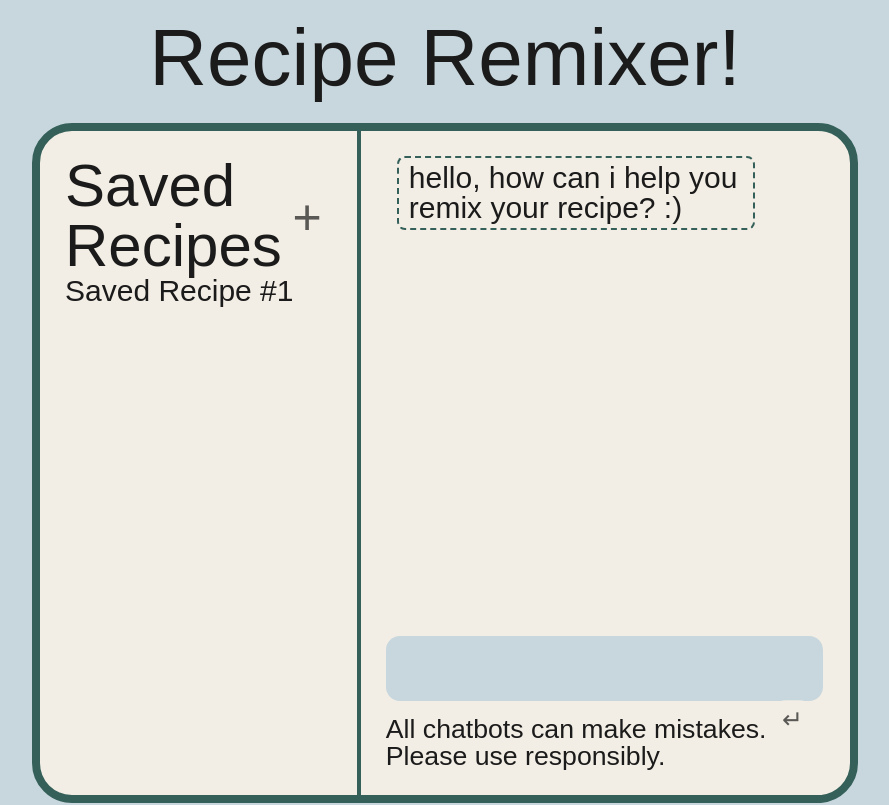
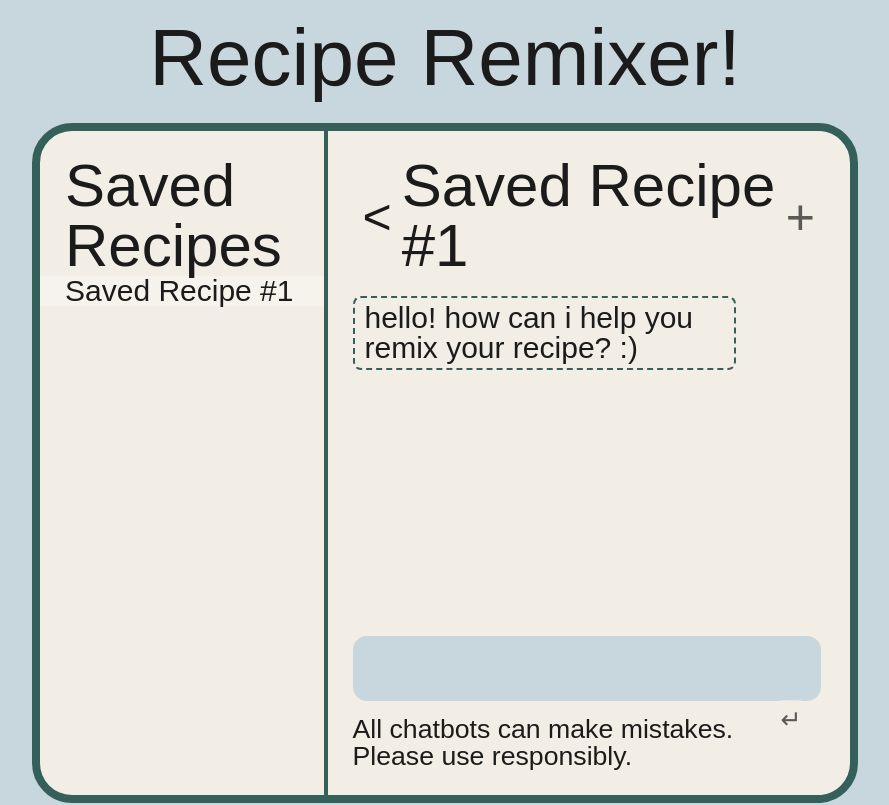
Before and after one commit to CJgett/gettinger-recipes, a Next.js app: page /remixer in a window 1280 px wide. Shown: the part 700-1505 px from the top of the page, without its empty margins (195-1084 px from the left). Built offline with nearby package versions, Linux system fonts and the light colour scheme; a web font is replaced by a local one.

Commit message:
add to remixer: toggle, delete unused chat

```diff
--- a/app/components/Remixer.jsx
+++ b/app/components/Remixer.jsx
@@ -11,60 +11,90 @@ export default function Remixer() {
     setTextareaValue(event.target.value);
   }
 
-  /* setup individual chat array */
-
-  let initMessageArray = new Array();
-  initMessageArray.push({"botOrUser":"bot", "messageText":"hello, how can i help you remix your recipe? :)"});
-  const [messageArray, setMessageArray] = useState(initMessageArray);
-
-  /* setup array of chat arrays */
-  let initAllChatsArray = new Array(messageArray);
-  const [allChatsArray, setAllChatsArray] = useState(initAllChatsArray);
+  /* setup array of chat arrays (Saved Recipes) */
+  const initMessage = {"botOrUser":"bot", "messageText":`hello! how can i help you remix your recipe? :)`};
+  const [allChatsArray, setAllChatsArray] = useState(new Array(new Array (initMessage)));
 
   const [currentChatID, setCurrentChatID] = useState(0);
 
-  function startNewRemix() {
-    let newAllChatsArray = [...allChatsArray];
-    newAllChatsArray[currentChatID] = messageArray;
-    setMessageArray(initMessageArray);
-    setAllChatsArray([...newAllChatsArray, messageArray]);
-    setCurrentChatID(allChatsArray.length - 1);
-    console.log("made it here");
+  function updateAllChatsArray(newMessage) {
+    let newAllChatsArray = allChatsArray.slice();
+    newAllChatsArray[currentChatID] = [...newAllChatsArray[currentChatID], newMessage];
+    setAllChatsArray(newAllChatsArray);
   }
 
-  function handleSavedRecipeClick() {
+  const textareaRef = useRef(null);
+
+  /*plus button functionality (start a new chat)*/
+  function startNewRemix() {
+    setAllChatsArray([...allChatsArray, new Array(initMessage)]);
+    const newChatID = allChatsArray.length;
+    setCurrentChatID(newChatID);
+    textareaRef.current.focus();
+  }
+
+  function handleSavedRecipeClick(e) {
+    const newCurrentChatID = e.target.dataset.key;
+    const oldCurrentChatID = currentChatID;
+    setCurrentChatID(newCurrentChatID);
+
+    /*TODO delete newest remix if there's no new chats*/
+    if (allChatsArray[oldCurrentChatID].length == 1) {
+      allChatsArray.pop();
+    }
 
   }
 
-  /* what to do when a user sends a message */
-  const sendMessage = (e) => {
+  /* what to do when a user sends a message
+   * (update the chats array, reset textarea, focus text area)*/
+  function sendMessage (e) {
     e.preventDefault();
-    setMessageArray(messageArray => [...messageArray, {"botOrUser":"user", "messageText":textareaValue}]);
+    updateAllChatsArray({"botOrUser":"user", "messageText":textareaValue});
     setTextareaValue("");
-    e.target.previousElementSibling.focus();
+    textareaRef.current.focus();
+  }
+
+
+  function toggleSidebar() {
+    const sidebarClasses = document.querySelector(".remixer-sidebar").classList;
+    const sidebarToggle = document.querySelector(".expand-sidebar");
+
+    if(sidebarClasses.contains("collapsed")) {
+      sidebarClasses.remove("collapsed")
+      sidebarToggle.classList.remove("collapsed");
+      sidebarToggle.title = "collapse sidebar";
+
+    } else {
+      sidebarClasses.add("collapsed");
+      sidebarToggle.classList.add("collapsed");
+      sidebarToggle.title = "expand sidebar";
+    }
   }
 
   return (
     <div className="remixer-container">
       <div className="remixer">
         <div className="remixer-sidebar">
-          <div className="sidebar-header">
-            <h3>Saved Recipes</h3>
-            <button title="start new remix!" className="new-remix-button" onClick={startNewRemix} disabled={messageArray.length === 1 ? true : false}>&#43;</button>
-          </div>
+                    <h3>Saved Recipes</h3>
           <ul className="saved-recipes-list">
             {allChatsArray.map(
-              function(chatSession, index) {
+              function(currentChat, index) {
                 return(
-                 <li key={index} onClick={handleSavedRecipeClick}>Saved Recipe #{index + 1}</li>
+                 <li className={`${index == currentChatID ? "current-recipe" :"" }`} key={index} data-key={index} onClick={handleSavedRecipeClick}>Saved Recipe #{index + 1}</li>
                 );
               }
             )}
           </ul>
         </div>
         <div className="remixer-chatbox">
+          <div>
+          <div className="remixer-controls">
+            <button title="collapse sidebar" className="expand-sidebar" onClick={toggleSidebar} >&lt;</button>
+            <h3>Saved Recipe #{parseFloat(currentChatID) + 1}</h3>
+            <button title="start new remix!" className="new-remix-button"  onClick={startNewRemix} disabled={allChatsArray[currentChatID].length === 1 ? true : false}>&#43;</button>
+          </div>
           <div className="remixer-messages">
-            {messageArray.map(
+            {allChatsArray[currentChatID].map(
               function(message,index) {
                 return(
                   <div key={index} className={`remixer-message ${message.botOrUser}`}>
@@ -74,9 +104,10 @@ export default function Remixer() {
               }
             )}
           </div>
+          </div>
           <div>
           <form className="remixer-input" onSubmit={sendMessage}>
-            <textarea value={textareaValue} onChange={handleTextareaChange}></textarea>
+            <textarea value={textareaValue} ref={textareaRef} onChange={handleTextareaChange} aria-label="start chatting with the remixer here"></textarea>
             <button type="submit" onClick={sendMessage} disabled={(textareaValue === "") ? true : false}>&crarr;</button>
           </form>
           <div className="remixer-warning">
--- a/app/styles/remixer.css
+++ b/app/styles/remixer.css
@@ -16,12 +16,27 @@
       flex: 3;
       border-right: 4px solid var(--c-accent-secondary);
       padding: 25px 0px 25px 0px;
+      overflow-y: scroll;
+      transition: flex-grow .25s linear, opacity .15s linear .1s;
+      opacity: 1;
 
       > * {
         padding: 0px 25px 0px 25px;
+        opacity: 1;
+        transition: opacity .1s linear .15s;
       }
 
-      .sidebar-header {
+      &.collapsed {
+        flex-grow: 0;
+        transition: flex-grow .25s linear;
+        border:none;
+        opacity: 0;
+        > * {
+          display:none;
+        }
+      }
+
+      .sidebar-controls {
         display: flex;
         justify-content: space-between;
         align-items: center;
@@ -45,6 +60,10 @@
         li {
           padding: 0px 25px 0px 25px;
 
+          &.current-recipe {
+            background-color: rgba(255,255,255,0.3);
+          }
+
           &:hover {
             background-color: rgba(255,255,255,0.3);
             cursor: pointer;
@@ -59,6 +78,28 @@
       display: flex;
       flex-direction: column;
       justify-content: space-between;
+
+      .remixer-controls {
+        display: flex;
+        justify-content: space-between;
+        align-items: center;
+        margin-bottom: 20px;
+
+        button {
+          border: none;
+          font-size: 50px;
+          line-height: 50px;
+          width: 50px;
+
+          &.expand-sidebar.collapsed {
+            rotate: 180deg;
+          }
+
+          &:hover {
+            background-color: rgba(255,255,255,0.3);
+          }
+        }
+      }
 
       .remixer-messages {
         overflow: scroll;
--- a/package.json
+++ b/package.json
@@ -5,7 +5,7 @@
   "dependencies": {
     "@emotion/react": "^11.11.4",
     "@emotion/styled": "^11.11.5",
-    "next": "^14.2.4",
+    "next": "^14.2.5",
     "react": "^18.3.1",
     "react-dom": "^18.3.1",
     "react-intersection-observer": "^9.10.3",
```
Also changed, not shown: 1 other file (tests, documents, lock files or other folders).
